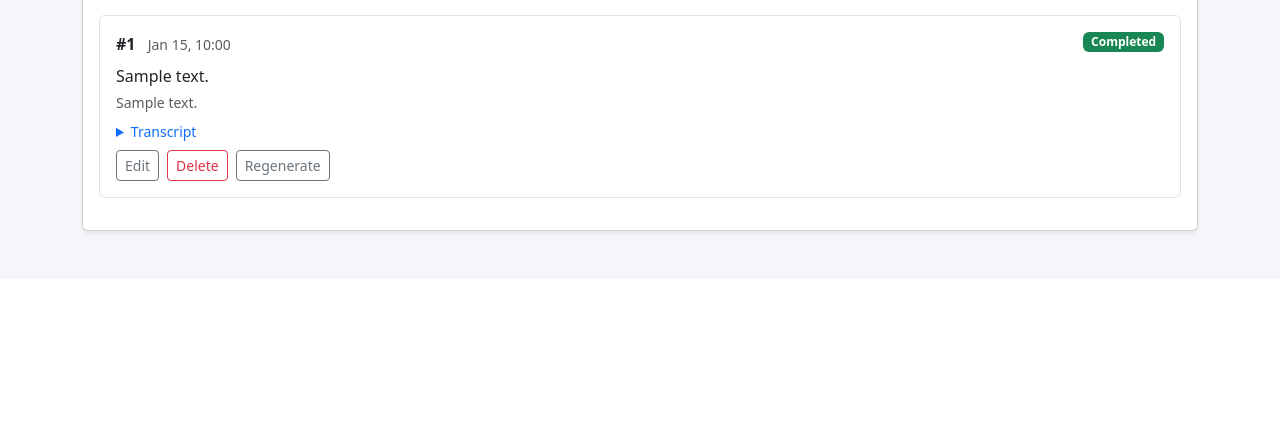
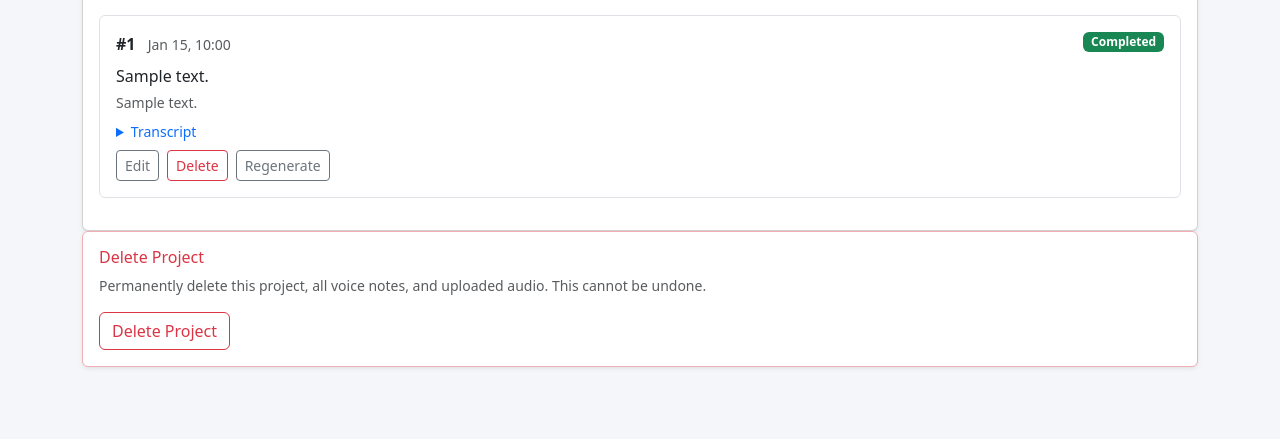
Before and after one commit to Claaxy/Claaxy-Log, a Django app: template templates/projects/project_detail.html in a window 1280 px wide. Shown: the part 690-1129 px from the top of the page. Before the commit the page ends 926 px from the top, so only its background shows below. Run offline with Django 5.2, Linux system fonts and the light colour scheme; tables that the repository leaves empty hold one stand-in row (values such as "Sample post"); the template is opened without the code that fills it: values that come from a table or form of the project are taken from there, most other values are stand-ins (such as "Sample title", 1, 10 or a date in 2020); data that the repository does not hold is empty.

Commit message:
添加Project删除功能

```diff
--- a/apps/projects/urls.py
+++ b/apps/projects/urls.py
@@ -9,6 +9,7 @@ urlpatterns = [
     path('<int:pk>/', views.project_detail, name='detail'),
     path('<int:pk>/status/', views.project_status_api, name='status'),
     path('<int:pk>/status/update/', views.project_status_update, name='status_update'),
+    path('<int:pk>/delete/', views.project_delete, name='delete'),
     path('<int:pk>/voice-notes/upload/', views.voice_note_upload, name='voice_upload'),
     path(
         '<int:pk>/voice-notes/<int:note_id>/regenerate/',
--- a/templates/projects/project_detail.html
+++ b/templates/projects/project_detail.html
@@ -65,6 +65,23 @@
     </div>
 </section>
 
+<section class="card shadow-sm border-danger-subtle mb-4">
+    <div class="card-body">
+        <h2 class="h6 text-danger mb-2">Delete Project</h2>
+        <p class="text-muted small mb-3">
+            Permanently delete this project, all voice notes, and uploaded audio. This cannot be undone.
+        </p>
+        <form
+            method="post"
+            action="{% url 'projects:delete' pk=project.pk %}"
+            onsubmit="return confirm('Delete &quot;{{ project.project_name|escapejs }}&quot; and all voice notes? This cannot be undone.');"
+        >
+            {% csrf_token %}
+            <button type="submit" class="btn btn-outline-danger">Delete Project</button>
+        </form>
+    </div>
+</section>
+
 </div>
 {% endblock %}
 
```
Also changed, not shown: apps/projects/views.py (+15 -0 lines).
